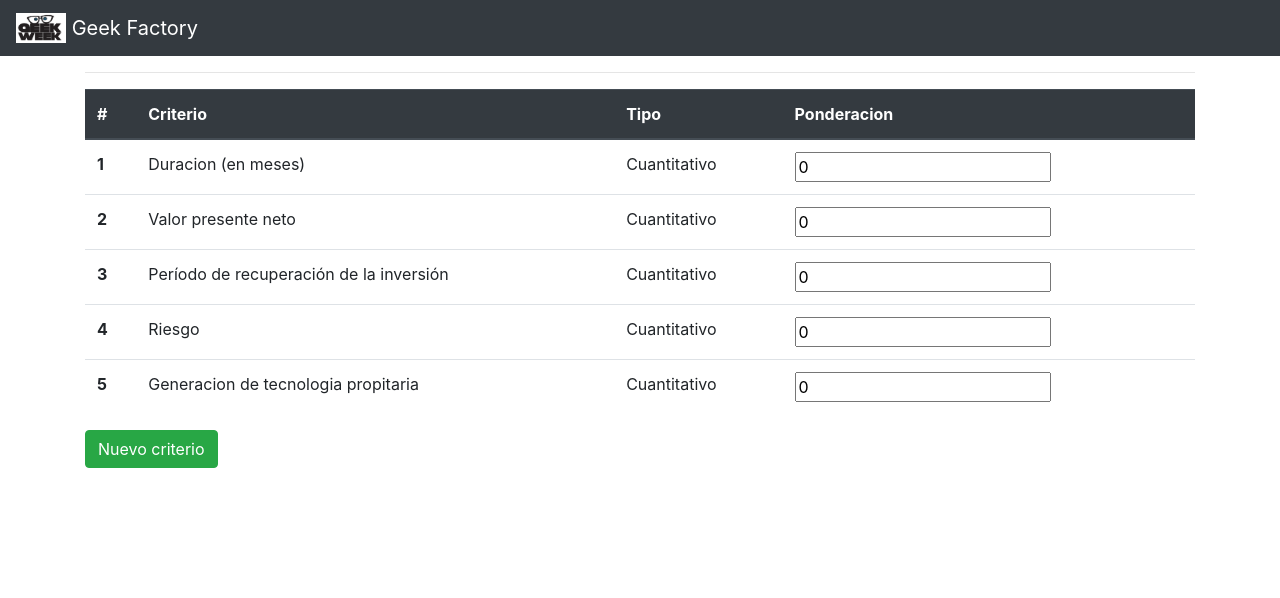
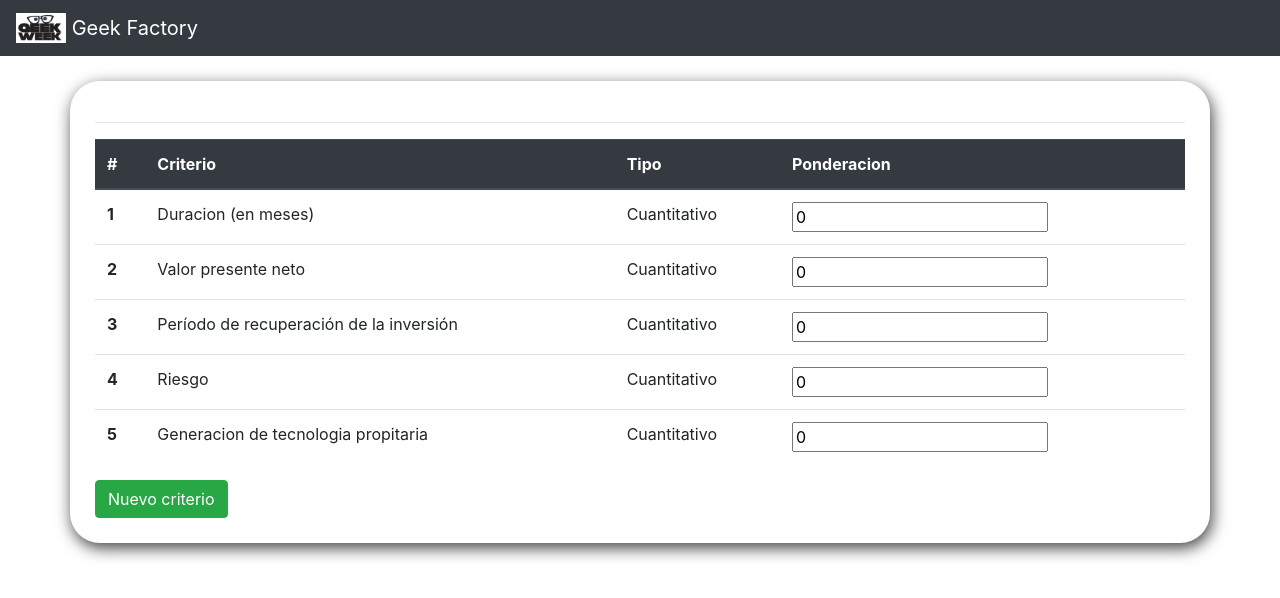
Before and after one commit to dcharua/GeekFactory, an Angular app: page / in a window 1280 px wide. Shown: the top 598 px of the page. Built offline with nearby package versions, Linux system fonts and the light colour scheme.

Commit message:
updates to deploy to heroku

```diff
--- a/src/app/criterios/criterios.component.css
+++ b/src/app/criterios/criterios.component.css
@@ -1,3 +1,11 @@
+.box{
+  margin-top: 25px;
+  margin-left: auto;
+  padding: 25px;
+  border-radius: 30px;
+  box-shadow: 2px 5px 16px 0px rgba(0,0,0,0.75);
+}
+
 .right{
   float: right;
   text-align: right;
--- a/src/app/criterios/criterios.component.html
+++ b/src/app/criterios/criterios.component.html
@@ -1,4 +1,4 @@
-<div class="container">
+<div class="container box">
   <hr>
   <div class="row">
     <div class="col">
@@ -32,7 +32,7 @@
   <button type="button" class="close" aria-label="Close" (click) = "closeAdd()">
     <span class="close-btn " aria-hidden="true">&times;</span>
   </button>
-  <form >
+    <form >
       <div class="form-group">
         <label for="criterio">Criterio</label>
         <input type="text" class="form-control" id="criterio" #criterioInput >
@@ -49,5 +49,9 @@
         <input type="text" class="form-control" id="ponderacion" #ponderacionInput>
       </div>
       <span (click) ="add()" class="btn btn-success">Agregar</span>
-        </form>
+      <!-- <span (mouseover)="help=true" (mouseout)="help=false" class="btn btn-info"> Ayuda</span>
+      <div class="help" *ngIf="changeText">
+        <p>Eliga </p>
+      </div> -->
+    </form>
 </div>
--- a/src/app/criterios/criterios.component.ts
+++ b/src/app/criterios/criterios.component.ts
@@ -11,6 +11,7 @@ export class CriteriosComponent implements OnInit {
   @ViewChild('criterioInput') criterioInput: ElementRef;
   @ViewChild('tipoInput') tipoInput: ElementRef;
   @ViewChild('ponderacionInput') ponderacionInput: ElementRef;
+  help: boolean = false;
   criterios: Criterio[] = [
     new Criterio('Duracion (en meses)', 'Cuantitativo', '0'),
     new Criterio('Valor presente neto', 'Cuantitativo', '0'),
```
Also changed, not shown: package.json (+9 -3 lines), server.js (added, +16 -0 lines), 2 other files (tests, documents, lock files or other folders).
